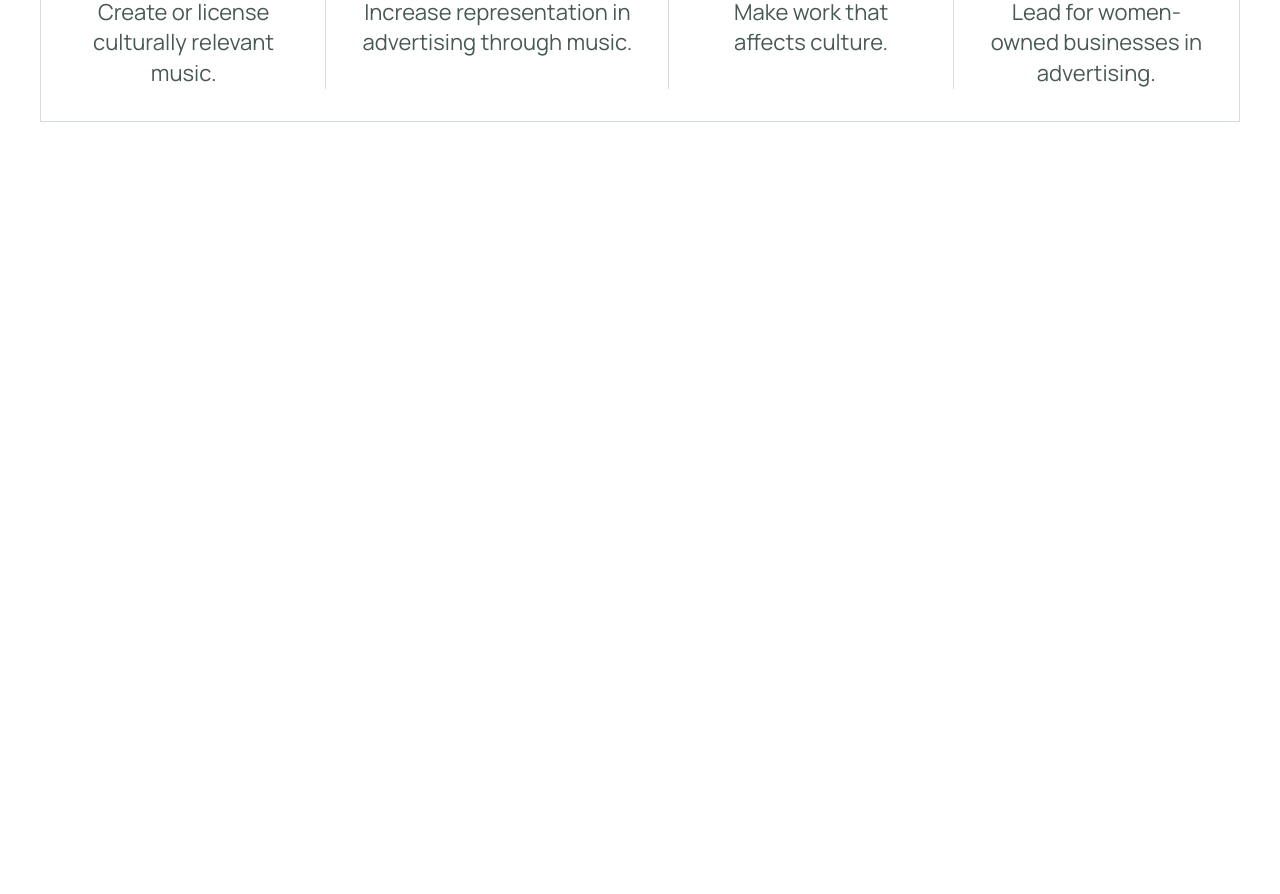
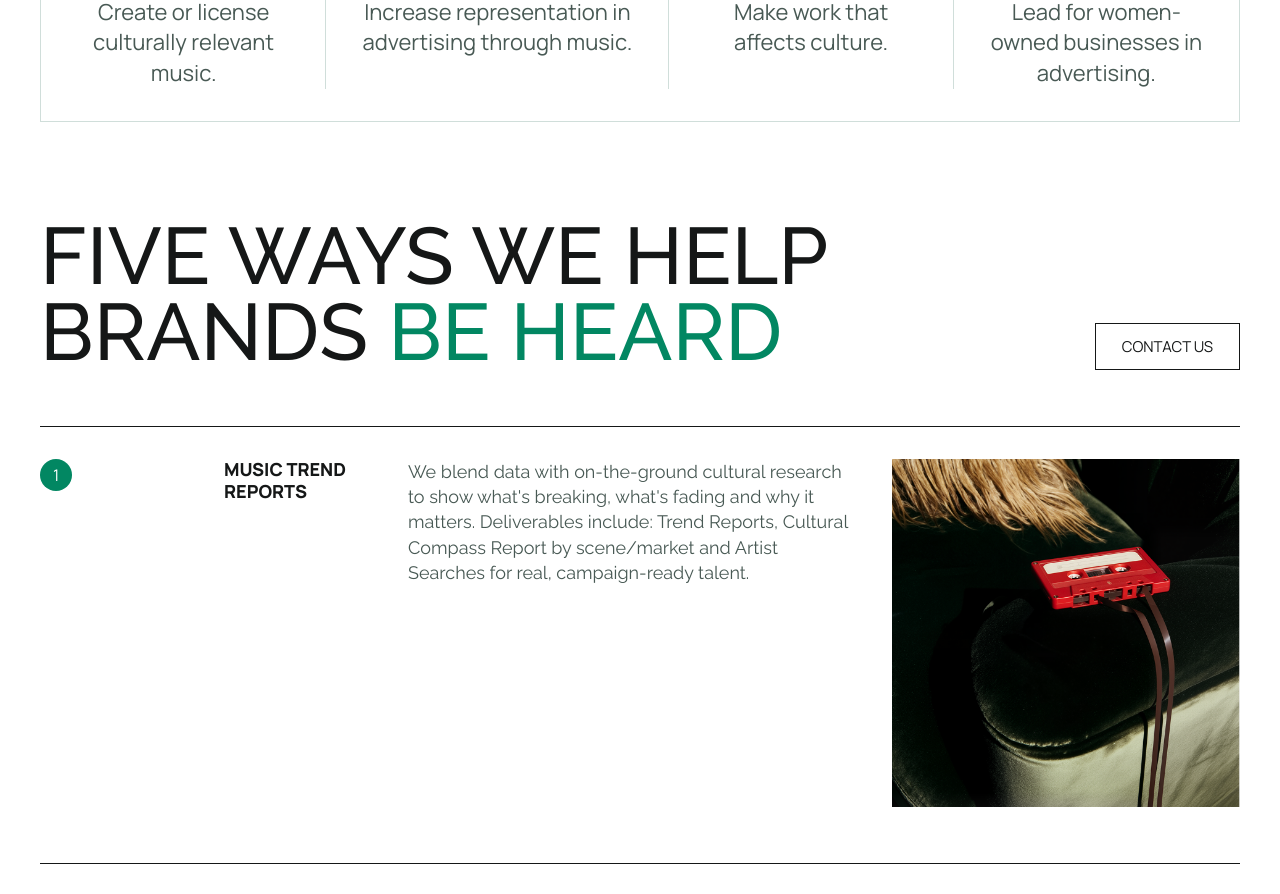
Before and after one commit to Tanya908/Landing-page-music, a React (Vite) app: page / in a window 1280 px wide. Shown: the part 2600-3494 px from the top of the page. Before the commit the page ends 2834 px from the top, so only its background shows below. Built offline with nearby package versions, Linux system fonts and the light colour scheme.

Commit message:
Create WhatWeDo section

```diff
--- a/src/App.tsx
+++ b/src/App.tsx
@@ -2,6 +2,7 @@ import Header from "./components/Header.tsx";
 import Hero from "./components/Hero.tsx";
 import About from "./components/About.tsx";
 import Representation from "./components/Representation.tsx";
+import WhatWeDo from "./components/WhatWeDo.tsx";
 
 
 
@@ -13,7 +14,7 @@ const App = () => {
             <Hero/>
             <About/>
             <Representation/>
-            <div className="h-28"></div>
+            <WhatWeDo/>
 
         </div>
     )
--- /dev/null
+++ b/src/components/WhatWeDo.tsx
@@ -0,0 +1,59 @@
+interface WhatWeDoItem {
+    id: number;
+    img: string;
+    title: string;
+    description: string;
+}
+
+const WhatWeDoItems:WhatWeDoItem[] =[
+    {id:1,img:"/servicesOne.png", title: "Music Trend Reports", description:"We blend data with on-the-ground cultural research to show what's breaking, what's fading and why it matters. Deliverables include: Trend Reports, Cultural Compass Report by scene/market and Artist Searches for real, campaign-ready talent." },
+    {id:2,img:"/servicesTwo.png" ,title: "Music Searches & Licensing", description:"We use a blend of music data and cultural insights to suggest the perfect tracks for your campaign. We handle all music rights negotiations, clearances and licensing paperwork. Note: we don't do Library Music. " },
+    {id:3,img:"/servicesThird.png", title: "Bespoke Composition", description:"Authenticity matters. Too often, advertising relies on imitations rather than true artistry. We work directly with emerging composers and established talent to create original tracks tailored to your campaign. Need K-Pop? We’ll collaborate with real K-Pop songwriters and producers. Looking for Funk? We’ll bring in a genuine funk band. Always authentic, never pastiche." },
+    {id:4,img:"/servicesFourth.png", title: "Re-Records", description:"Re-records are our happy place. We take a familiar track and make it even better. From rights negotiations and clearances to working with handpicked artists and composers, we handle it all. We love involving agency teams in the process and showcasing our full production range with orchestras, iconic talent and real musicians" },
+    {id:5,img:"/servicesFifth.png", title: "artist partnerships", description:"We connect brands with artists whose sounds reflect real culture, co-creating music that feels authentic, builds credibility, and creates meaningful connections with audiences." },
+]
+
+const WhatWeDo = () => {
+    return (
+        <section className="mt-20 md:mt-24">
+            <div className="flex flex-col md:flex-row justify-between gap-10 mb-14">
+                <h2 className="h1 lg:w-2/3">Five ways we help brands <span className="text-[var(--color-green-300)]">be heard</span> </h2>
+                <div className="flex items-end ">
+                    <a
+                        href="#"
+                        className="w-full md:w-auto btn-primary text-caption uppercase whitespace-nowrap"
+                    >
+                        Contact Us
+                    </a>
+                </div>
+            </div>
+
+            <div className="flex flex-col gap-14">
+                {WhatWeDoItems.map((item) => (
+                    <article
+                        key={item.id}
+                        className=" border-t border-[var(--color-dark-700)] pt-8 items-start
+                                    grid grid-cols-1 gap-6 md:grid-cols-[7fr_3fr] md:gap-8 lg:gap-10"
+                    >
+
+                        <div className=" grid grid-cols-1 gap-3 lg:grid-cols-[160px_160px_minmax(0,480px)] lg:gap-x-6" >
+                            <div
+                                className="w-8 h-8 rounded-full bg-[var(--color-green-300)]
+                                           flex items-center justify-center text-[var(--color-light-100)] "
+                            >
+                                {item.id}
+                            </div>
+                            <h3 className="body-bold">{item.title}</h3>
+                            <p className="body text-[var(--color-green-700)]">{item.description}</p>
+                        </div>
+
+                        <div className="aspect-square shrink-0 overflow-hidden place-self-center">
+                            <img src={item.img} alt={item.title} className="w-full h-full object-cover"/>
+                        </div>
+                    </article>
+                ))}
+            </div>
+        </section>
+    )
+}
+export default WhatWeDo
```
